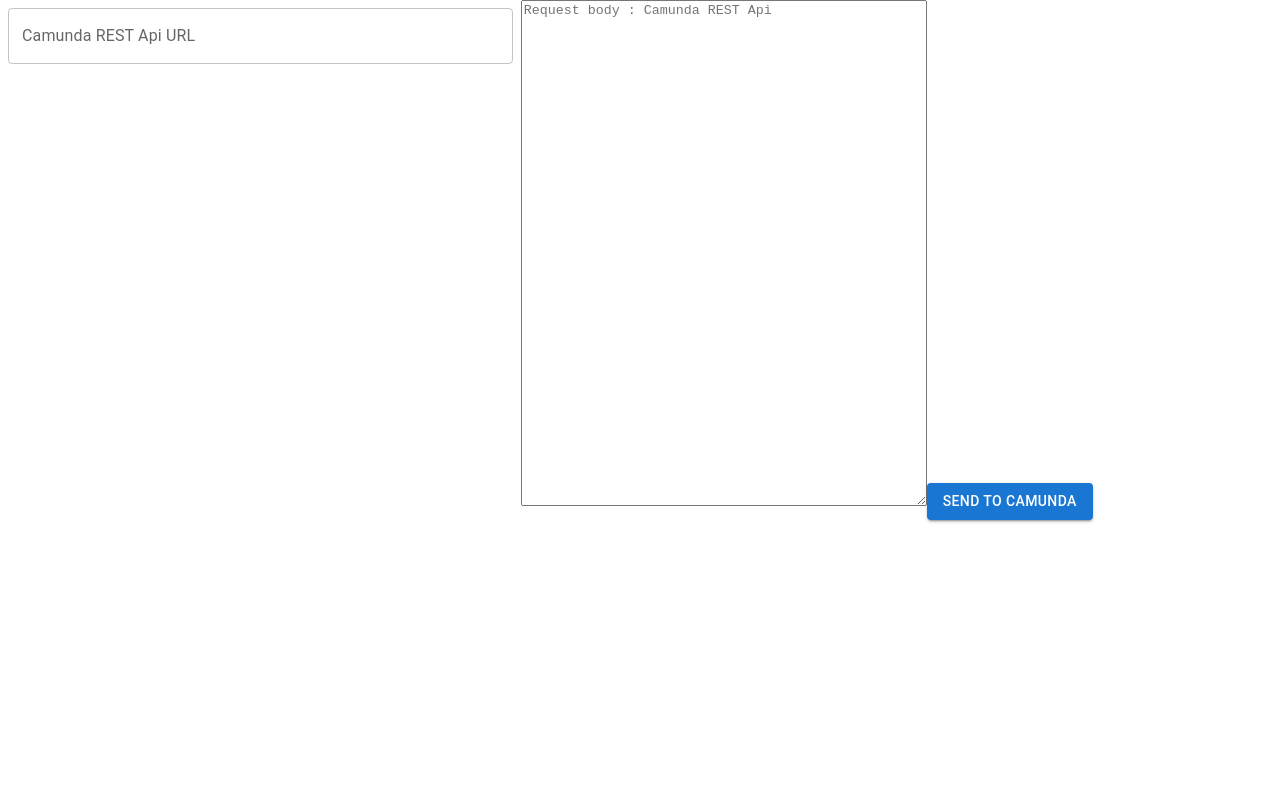
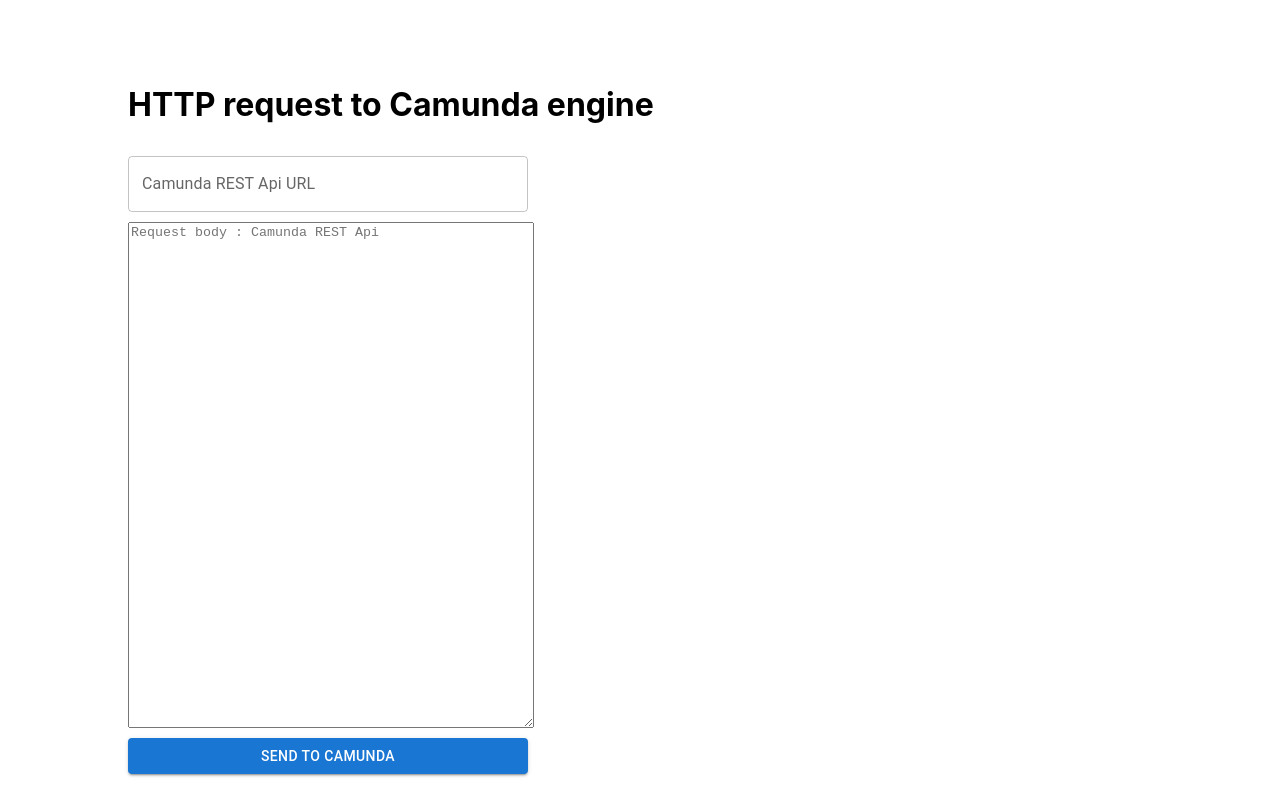
Before and after one commit to michals96/Camunda-.NET-client, a React (Create React App) app in the folder frontend/: page / in a window 1280 px wide. Built offline with nearby package versions, Linux system fonts and the light colour scheme.

Commit message:
First successfull styling

```diff
--- a/frontend/package.json
+++ b/frontend/package.json
@@ -14,6 +14,7 @@
     "@types/react": "^18.0.22",
     "@types/react-dom": "^18.0.7",
     "axios": "^1.1.3",
+    "node-sass": "^7.0.3",
     "react": "^18.2.0",
     "react-dom": "^18.2.0",
     "react-scripts": "5.0.1",
--- a/frontend/src/components/request-window.module.scss
+++ b/frontend/src/components/request-window.module.scss
@@ -1,3 +1,7 @@
 .container {
-
+  display: flex;
+  flex-direction: column;
+  gap: 10px;
+  margin-left: 10%;
+  margin-top: 5%;
 }
--- a/frontend/src/components/request-window.tsx
+++ b/frontend/src/components/request-window.tsx
@@ -19,13 +19,15 @@
     return (<Box
         component="form"
         sx={{
-                '& .MuiTextField-root': {m: 1, width: '50ch'},
+            '& .MuiTextField-root': {width: '50ch'},
         }}
         noValidate
         autoComplete="off"
         className={styles.container}
     >
-            <TextField size="medium" label="Camunda REST Api URL" id="url_input" onChange={handleUrlChange}/>
+        <h1>HTTP request to Camunda engine</h1>
+        <TextField size="medium" label="Camunda REST Api URL" id="url_input" onChange={handleUrlChange}
+                   style={{width: 400}}/>
         <TextareaAutosize
             maxRows={4}
             aria-label="maximum height"
@@ -34,6 +36,7 @@
             onChange={handleBodyChange}
         />
         <Button variant="contained"
+                style={{width: 400}}
                 onClick={() => {
                     postCamundaEngine(url, body).then(r => alert("Success!"));
                 }}>
```
Also changed, not shown: 1 other file (tests, documents, lock files or other folders). Lines whose indentation alone changed are shown as unchanged.
